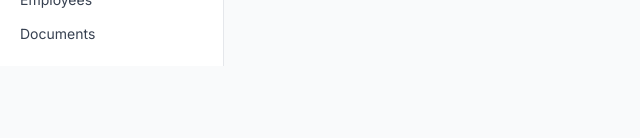
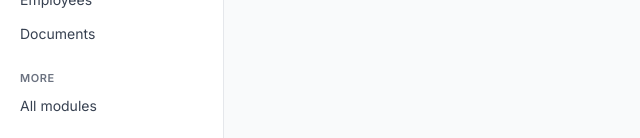
Before and after one commit to yge-engineering/yge-app, a Next.js app in the folder apps/web/: page /punch-lists in a window 1280 px wide. Shown: the part 1429-1567 px from the top of the page, without its empty margins (0-640 px from the left). Before the commit the page ends 1495 px from the top, so only its background shows below. Built offline with nearby package versions, Linux system fonts and the light colour scheme; no server answers.

Commit message:
Add 'More → All modules' to sidebar
So users can find the full directory page when something
isn't in the main sidebar groups.

```diff
--- a/apps/web/src/components/app-shell.tsx
+++ b/apps/web/src/components/app-shell.tsx
@@ -84,6 +84,12 @@ const NAV: NavGroup[] = [
       { label: 'Documents', href: '/documents' },
     ],
   },
+  {
+    label: 'More',
+    links: [
+      { label: 'All modules', href: '/all-modules' },
+    ],
+  },
 ];
 
 export function AppShell({ children }: { children: React.ReactNode }) {
```
